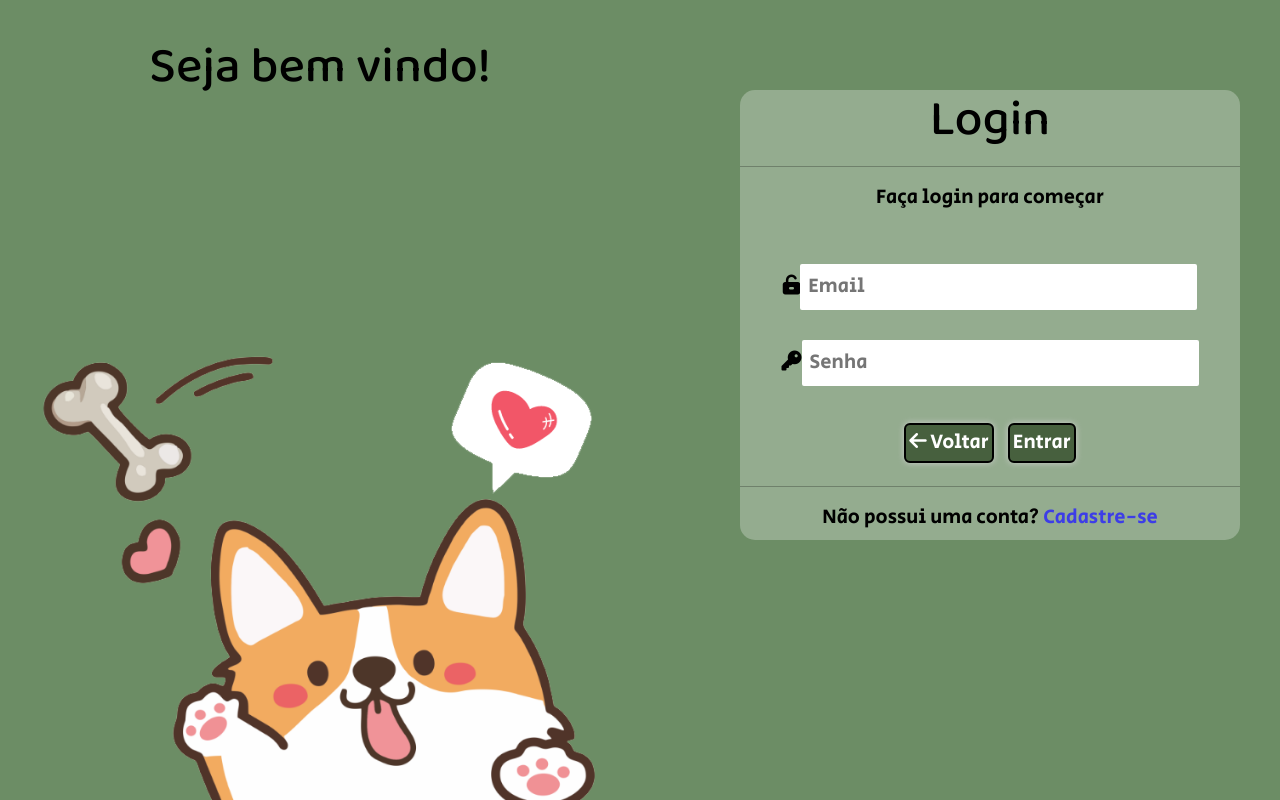
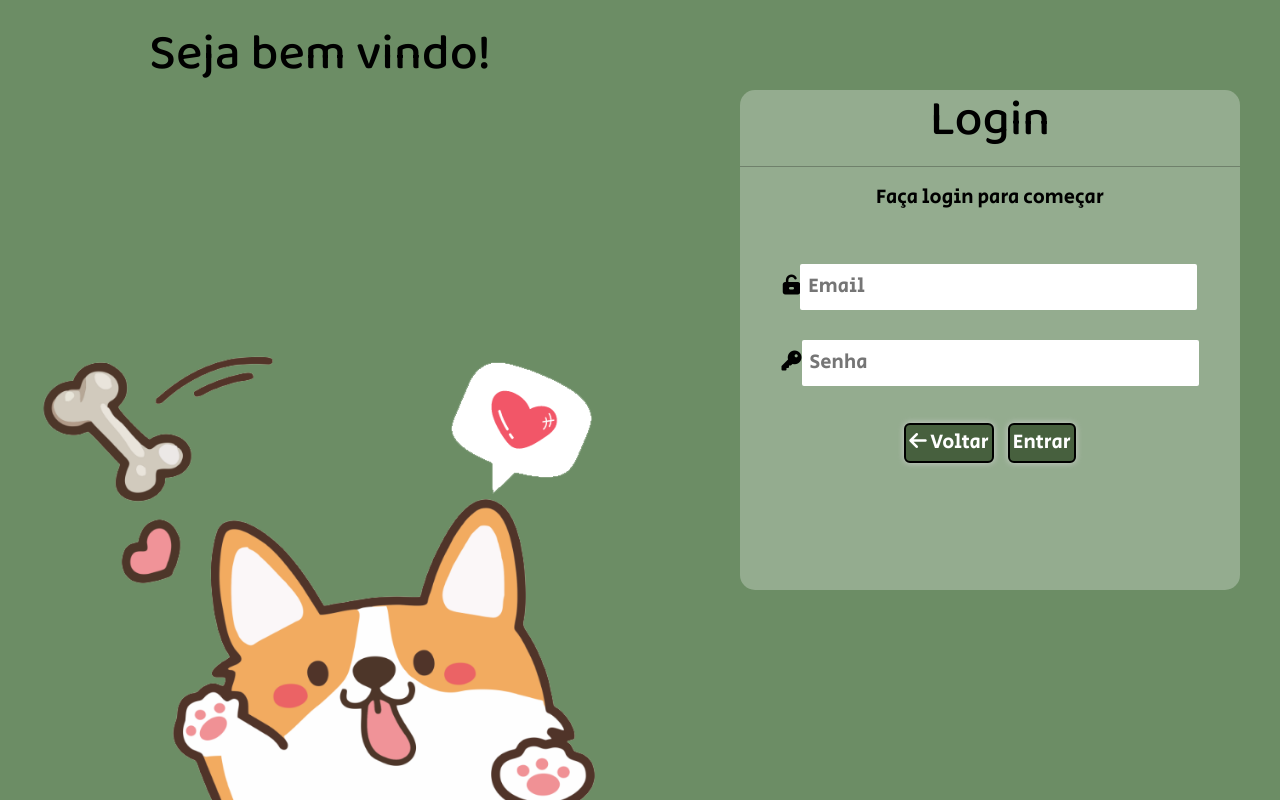
Before and after one commit to isabelal16/projeto-integrador, a React (Create React App) app: page /login in a window 1280 px wide. Built offline with nearby package versions, Linux system fonts and the light colour scheme; a web font is replaced by a local one.

Commit message:
Revert "cadastro e login botões, correções e ajustes"
This reverts commit 0a3d2b0cbf6c5bd0ad4bb91e63805b51f027f2e6.

```diff
--- a/src/Cadastro.js
+++ b/src/Cadastro.js
@@ -1,5 +1,5 @@
 import React from 'react';
-import { useNavigate , Link } from 'react-router-dom';
+import { useNavigate } from 'react-router-dom';
 
 const Cadastro = () => {
 
@@ -101,13 +101,12 @@ const Cadastro = () => {
                             <i className="fa-solid fa-key"> </i><input id='senhaCadastro2' autoComplete='new-password' required minLength="8" name ='senha2' type="password" placeholder="Confirme sua senha:"/>
 
                             <br/>
-                            <Link to='/' className='link'><i className="fa-solid fa-arrow-left"></i> Voltar</Link>
+                            <button className='link'><i className="fa-solid fa-arrow-left"></i> Voltar</button>
                             <button className='link'>Salvar</button>
-
+                            <hr/>
                         </label>
                     </form>
-                    <hr/>
-                    <p>Possui uma conta? <Link className='loLogin' to='/login'>Conecte-se</Link></p>
+
 
 
 
--- a/src/CadastroLogin.css
+++ b/src/CadastroLogin.css
@@ -2,6 +2,12 @@
 @import url('https://fonts.googleapis.com/css2?family=Abel&family=Grape+Nuts&family=Raleway&family=Secular+One&display=swap');
 @import url('https://fonts.googleapis.com/css2?family=Baloo+2:wght@500&display=swap');
 @import url('https://fonts.googleapis.com/css2?family=Hammersmith+One&display=swap');
+
+body .cadastroLogin{
+    height: 100vh;
+    padding: 0;
+    background-color:#6c8d65;
+}
 
 .centro{
     text-align:center;
@@ -17,12 +23,7 @@ body .cadastroLogin{
     font-family:'Secular One', sans-serif;
     background-color:#6c8d65;
     font-size: 20px;
-    height: 100%;
 
-}
-
-.bodyLogin{
-    height: 100vh;
 }
 
 .Cadastro h1{
@@ -30,6 +31,7 @@ body .cadastroLogin{
     font-family: 'Baloo 2', cursive;
     color:rgb(0, 0, 0);
     font-size: 50px;
+    margin-top: 3.8%;
 
 }
 
@@ -49,8 +51,8 @@ body .cadastroLogin{
     border:none;
     border-radius: 15px;
     margin: 30px;
+    height: 650px;
     width: 500px;
-    height: 687px;
     margin-left: 100px;
     margin-top: 1%;
 }
@@ -92,18 +94,6 @@ body .cadastroLogin{
     padding: 3px;
     border: black solid 2px;
     margin: 7px;
-    margin-top: 10px;
-}
-
-.buttonLogin{
-    text-decoration: none;
-    background: rgba(60, 85, 51, 0.87);
-    color: white;
-    border-radius: 6px;
-    box-shadow: 0px 0px 6px #ccc;
-    padding: 3px;
-    border: black solid 2px;
-    margin: 7px;
 }
 
 
@@ -117,7 +107,7 @@ body .cadastroLogin{
 }
 
 .Cadastro img{
-    margin-top: 10%;
+    margin-top: 0;
     width: 470px;
 
 }
@@ -129,7 +119,6 @@ body .cadastroLogin{
 
 .login{
     width: 50%;
-    margin-top: 1%;
     text-align: center;
 
 }
@@ -140,28 +129,17 @@ body .cadastroLogin{
     text-align: center;
     border:none;
     border-radius: 15px;
-    height:450px;
+    height:500px;
     width: 500px;
     margin-left: 100px;
     margin-top: 15%;
 }
-
 .imgFundoLogin{
     width: calc(80vh);
     position: absolute;
     bottom: 0;
     left: 0;
 
-}
-
-.loCadastro{
-    text-decoration: none;
-    color: rgb(61, 61, 231);
-}
-
-.loLogin{
-  text-decoration: none;
-  color: rgb(61, 61, 231);
 }
 
 
--- a/src/Login.js
+++ b/src/Login.js
@@ -1,6 +1,6 @@
 import { getDefaultNormalizer } from '@testing-library/react';
 import React from 'react';
-import { Link, useNavigate } from 'react-router-dom';
+import { useNavigate } from 'react-router-dom';
 
 const Login = () => {
 
@@ -54,7 +54,6 @@ const Login = () => {
 
     return (
 
-        <div className='bodyLogin'>
         <div className='login2 cadastroLogin'>
 
 
@@ -78,18 +77,16 @@ const Login = () => {
                         <i className="fa-solid fa-key"></i><input name="senha" autoComplete='current-password' required minLength="3" type="password" placeholder="Senha"/>
                         <br/>
                         <br/>
-                        <button className='buttonLogin'><i className="fa-solid fa-arrow-left"></i> Voltar </button>
-                        <button className='buttonLogin'> Entrar </button>
+                        <button className='link'><i className="fa-solid fa-arrow-left"></i> Voltar </button>
+                        <button className='link'> Entrar </button>
 
                         </label>
                     </form>
-                    <hr/>
-                    <p>Não possui uma conta? <Link className='loCadastro' to='/cadastro'>Cadastre-se</Link></p>
                 </div>
             </div>
 
         </div>
-        </div>
+
 
     );
 }
```
